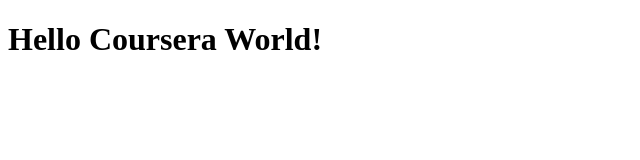
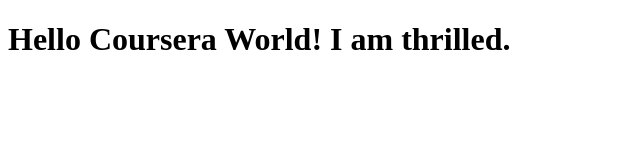
Before and after one commit to likhithkvvr/coursera-angular, a plain HTML site: page index.html in a window 1280 px wide. Shown: the whole page, without its empty margins (0-640 px from the left). Drawn offline with Linux system fonts and the light colour scheme.

Commit message:
Next version web file.

```diff
--- a/index.html
+++ b/index.html
@@ -5,6 +5,6 @@
     <title>Hello Coursera</title>
   </head>
   <body>
-    <h1>Hello Coursera World!</h1>
+    <h1>Hello Coursera World! I am thrilled.</h1>
   </body>
 </html>
```
